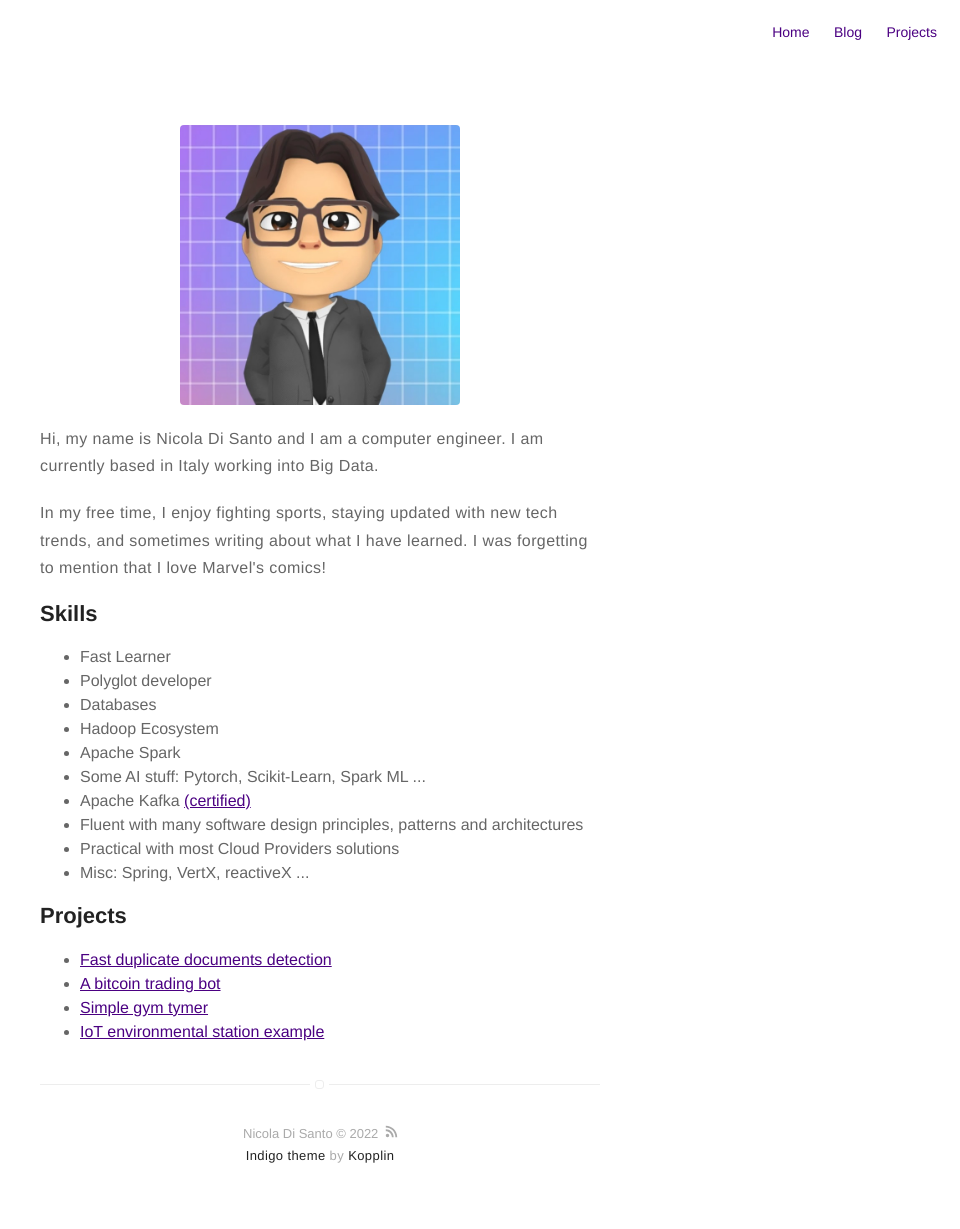
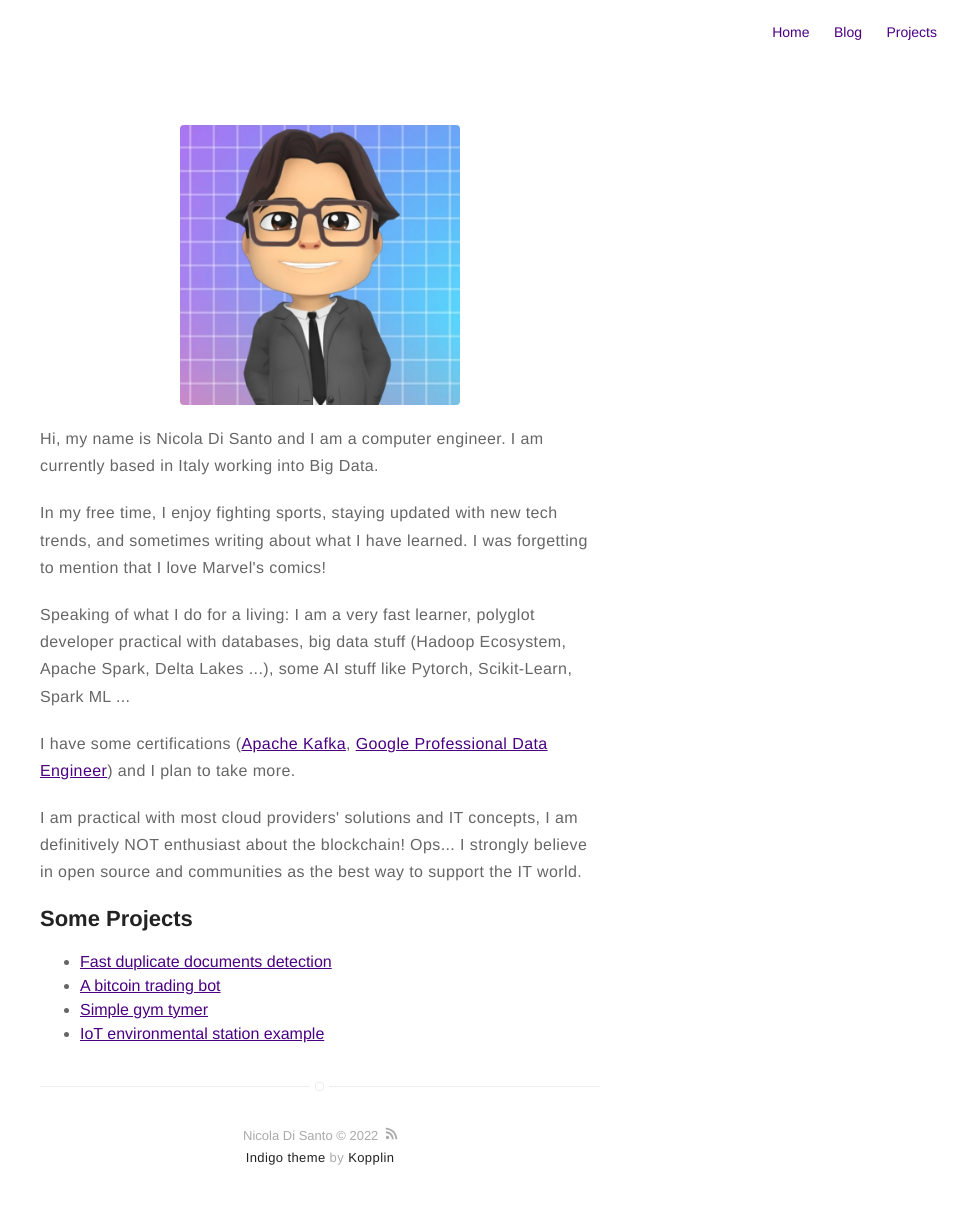
Before and after one commit to nicoDs96/hi, a Jekyll site: the page built from about.md, in a window 1280 px wide. Shown: the whole page, without its empty margins (320-1280 px from the left). Built offline with Jekyll 4.4.1, drawn with Linux system fonts in a browser that asks for light colours.

Commit message:
add google cert credential

```diff
--- a/about.md
+++ b/about.md
@@ -8,23 +8,11 @@ layout: page
 
 <p>In my free time, I enjoy fighting sports, staying updated with new tech trends, and sometimes writing about what I have learned. I was forgetting to mention that I love Marvel's comics!</p>
 
-<h2>Skills</h2>
+<p>Speaking of what I do for a living: I am a very fast learner, polyglot developer practical with databases, big data stuff (Hadoop Ecosystem, Apache Spark, Delta Lakes ...), some AI stuff like Pytorch, Scikit-Learn, Spark ML ...</p>
+<p>I have some certifications (<a href="https://www.credential.net/c49314ba-062a-4e85-9a60-6441f6ed142b">Apache Kafka</a>, <a href="https://www.credential.net/b8874544-0fe9-4211-a314-2f2875885250?key=abcb39783b1c93d4b9b873b6806b2e17471bdb7f72f4683dc7c82654b0bfd9fb">Google Professional Data Engineer</a>) and I plan to take more.</p>
+<p>I am practical with most cloud providers' solutions and IT concepts, I am definitively NOT enthusiast about the blockchain! Ops... I strongly believe in open source and communities as the best way to support the IT world.</p>
 
-<ul class="skill-list">
-	<li>Fast Learner</li>
-	<li>Polyglot developer</li>
-	<li>Databases</li>
-	<li>Hadoop Ecosystem</li>
-	<li>Apache Spark</li>
-    <li>Some AI stuff: Pytorch, Scikit-Learn, Spark ML ...</li>
-	<li>Apache Kafka <a href="https://www.credential.net/c49314ba-062a-4e85-9a60-6441f6ed142b">(certified)</a></li>
-	<li>Fluent with many software design principles, patterns and architectures</li>
-	<li>Practical with most Cloud Providers solutions</li>
-	<li>Misc: Spring, VertX, reactiveX ...</li>
-
-</ul>
-
-<h2>Projects</h2>
+<h2>Some Projects</h2>
 
 <ul>
 	<li><a href="https://github.com/nicoDs96/Document-Similarity-using-Python-and-PySpark">Fast duplicate documents detection</a></li>
```
